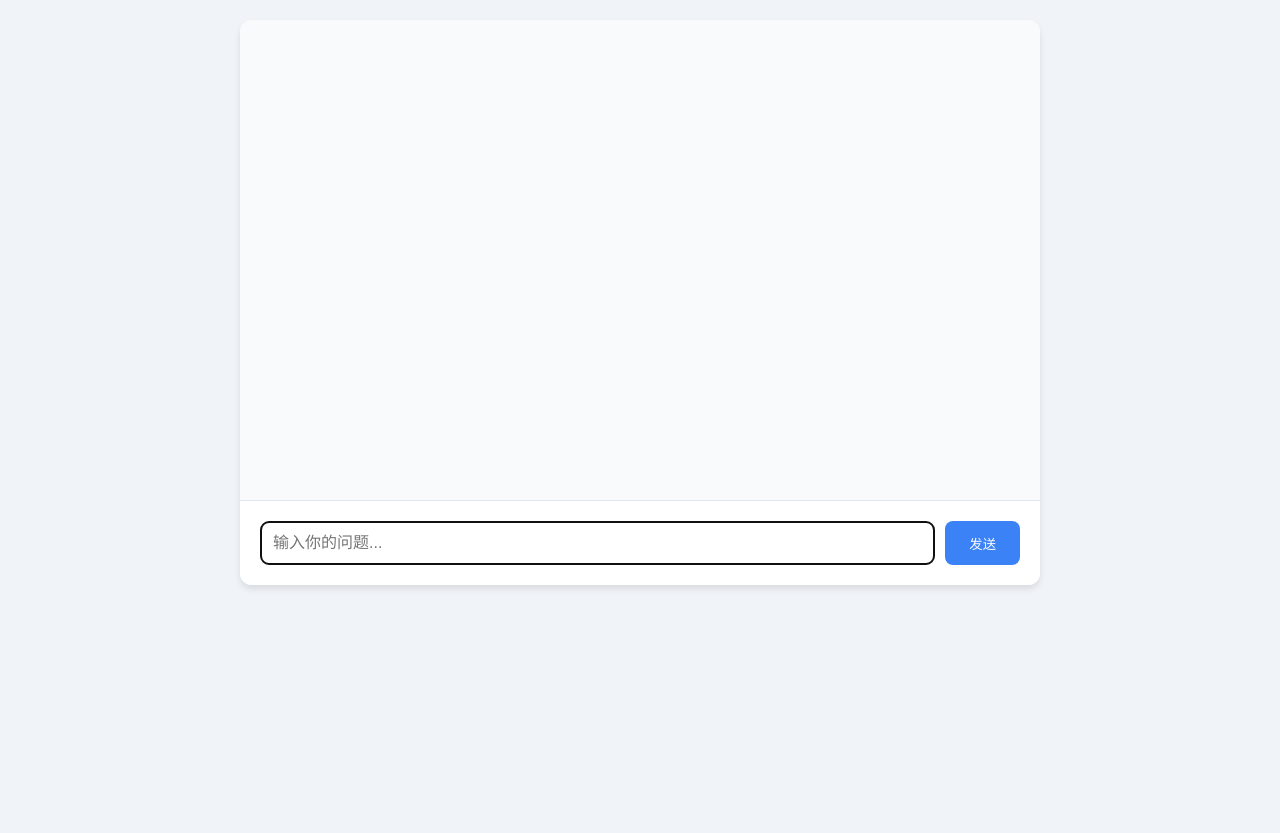
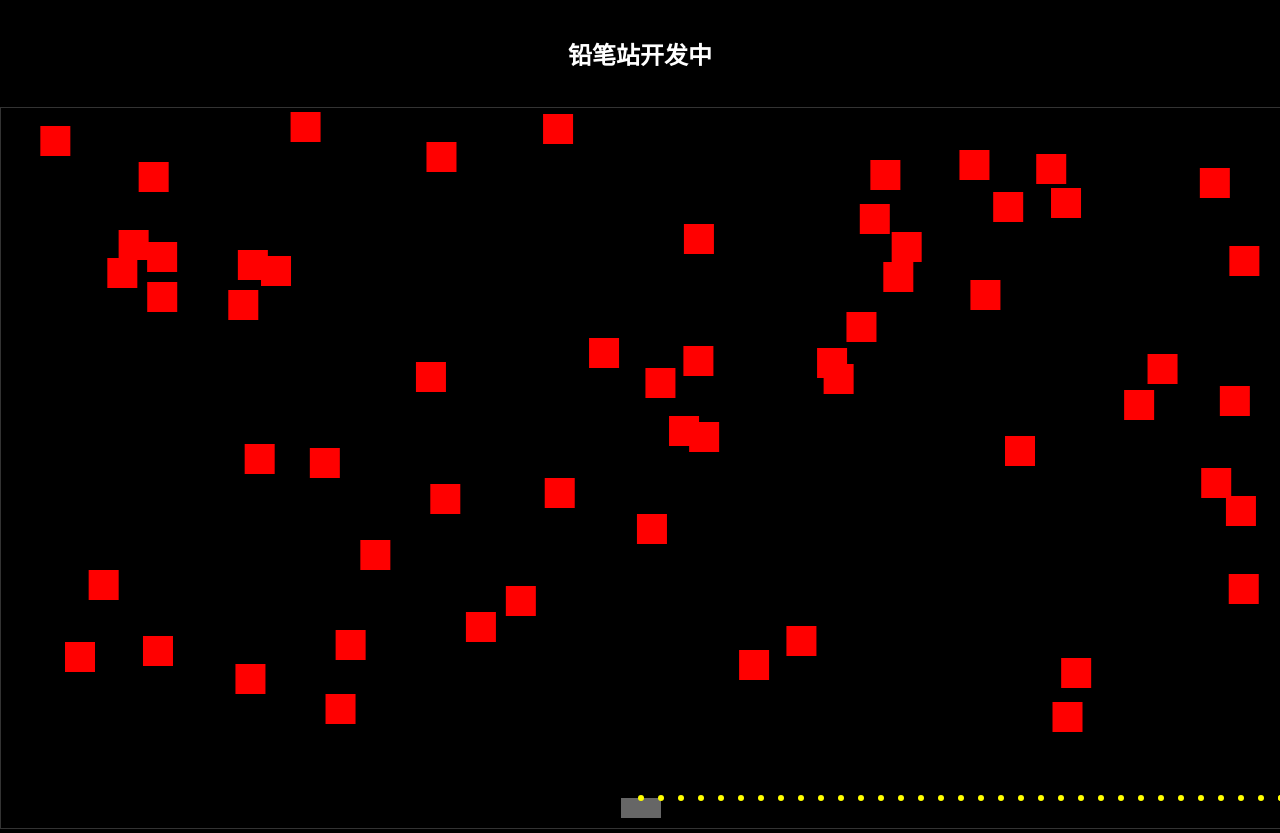
Before and after one commit to asmallpencil/asmallpencil.github.io, a plain HTML site: page index.html in a window 1280 px wide. Before the commit the page ends 800 px from the top, so only its background shows below. Drawn offline with Linux system fonts and the light colour scheme.

Commit message:
Update index.html
网站已修改

```diff
--- a/index.html
+++ b/index.html
@@ -1,179 +1,178 @@
+
 <!DOCTYPE html>
-<html lang="zh-CN">
+<html>
 <head>
-    <meta charset="UTF-8">
-    <meta name="viewport" content="width=device-width, initial-scale=1.0">
-    <title>DeepSeek AI 对话工具</title>
+    <title>铅笔博客:施工中...</title>
     <style>
-        * {
-            box-sizing: border-box;
+        body {
             margin: 0;
-            padding: 0;
+            overflow: hidden;
+            background: #000;
+            touch-action: none;
         }
-
-        body {
-            font-family: -apple-system, BlinkMacSystemFont, 'Segoe UI', Roboto, sans-serif;
-            background: #f0f4f8;
-            min-height: 100vh;
+        #gameTitle {
+            color: white;
+            text-align: center;
             padding: 20px;
+            font-size: 24px;
         }
-
-        .container {
-            max-width: 800px;
-            margin: 0 auto;
-            background: white;
-            border-radius: 12px;
-            box-shadow: 0 4px 6px rgba(0, 0, 0, 0.1);
-            overflow: hidden;
-        }
-
-        .chat-box {
-            height: 60vh;
-            padding: 20px;
-            overflow-y: auto;
-            background: #f8fafc;
-        }
-
-        .message {
-            max-width: 80%;
-            margin-bottom: 15px;
-            padding: 12px 16px;
-            border-radius: 15px;
-            line-height: 1.5;
-            animation: fadeIn 0.3s ease;
-        }
-
-        .user-message {
-            background: #3b82f6;
-            color: white;
-            margin-left: auto;
-            border-bottom-right-radius: 5px;
-        }
-
-        .ai-message {
-            background: #ffffff;
-            border: 1px solid #e2e8f0;
-            margin-right: auto;
-            border-bottom-left-radius: 5px;
-        }
-
-        .input-area {
-            display: flex;
-            padding: 20px;
-            background: white;
-            border-top: 1px solid #e2e8f0;
-        }
-
-        #userInput {
-            flex: 1;
-            padding: 12px;
-            border: 1px solid #e2e8f0;
-            border-radius: 8px;
-            margin-right: 10px;
-            font-size: 16px;
-        }
-
-        #sendBtn {
-            padding: 12px 24px;
-            background: #3b82f6;
-            color: white;
-            border: none;
-            border-radius: 8px;
-            cursor: pointer;
-            transition: background 0.2s;
-        }
-
-        #sendBtn:disabled {
-            background: #94a3b8;
-            cursor: not-allowed;
-        }
-
-        .loading {
-            display: none;
-            text-align: center;
-            padding: 10px;
-            color: #64748b;
-        }
-
-        @keyframes fadeIn {
-            from { opacity: 0; transform: translateY(10px); }
-            to { opacity: 1; transform: translateY(0); }
+        canvas {
+            border: 1px solid #333;
         }
     </style>
 </head>
 <body>
-    <div class="container">
-        <div class="chat-box" id="chatBox"></div>
-        <div class="loading" id="loading">AI 正在思考中...</div>
-        <div class="input-area">
-            <input type="text" id="userInput" placeholder="输入你的问题..." autofocus>
-            <button id="sendBtn" onclick="sendMessage()">发送</button>
-        </div>
-    </div>
+    <h1 id="gameTitle">铅笔站开发中</h1>
+    <canvas id="gameCanvas"></canvas>
 
     <script>
-        const chatBox = document.getElementById('chatBox');
-        const userInput = document.getElementById('userInput');
-        const sendBtn = document.getElementById('sendBtn');
-        const loading = document.getElementById('loading');
+        const canvas = document.getElementById('gameCanvas');
+        const ctx = canvas.getContext('2d');
 
-        // 维护对话历史
-        let messages = [];
+        // 设置画布尺寸
+        function resizeCanvas() {
+            canvas.width = window.innerWidth;
+            canvas.height = window.innerHeight - 80;
+        }
+        resizeCanvas();
+        window.addEventListener('resize', resizeCanvas);
 
-        function appendMessage(role, content) {
-            const messageDiv = document.createElement('div');
-            messageDiv.className = `message ${role}-message`;
-            messageDiv.textContent = content;
-            chatBox.appendChild(messageDiv);
-            chatBox.scrollTop = chatBox.scrollHeight;
+        // 游戏对象
+        const player = {
+            x: canvas.width/2,
+            y: canvas.height - 30,
+            width: 40,
+            height: 20,
+            angle: 0
+        };
+
+        let enemies = [];
+        let bullets = [];
+        let touchX = 0;
+        let isTouching = false;
+
+        // 触摸事件处理
+        canvas.addEventListener('touchstart', (e) => {
+            isTouching = true;
+            touchX = e.touches[0].clientX;
+        });
+
+        canvas.addEventListener('touchmove', (e) => {
+            touchX = e.touches[0].clientX;
+        });
+
+        canvas.addEventListener('touchend', () => {
+            isTouching = false;
+        });
+
+        // 生成敌人
+        function spawnEnemy() {
+            enemies.push({
+                x: Math.random() * (canvas.width - 30),
+                y: 0,
+                width: 30,
+                height: 30,
+                health: 1
+            });
         }
 
-        async function sendMessage() {
-            const content = userInput.value.trim();
-            if (!content) return;
+        // 游戏循环
+        function gameLoop() {
+            ctx.fillStyle = 'black';
+            ctx.fillRect(0, 0, canvas.width, canvas.height);
 
-            // 添加用户消息
-            messages.push({ role: 'user', content });
-            appendMessage('user', content);
+            // 更新玩家角度（改进灵敏度）
+            if(isTouching) {
+                const dx = touchX - player.x;
+                // 修改角度计算公式，使用固定小值提高灵敏度
+                player.angle = Math.atan2(-100, dx); // dy固定为-1
+            }
 
-            // 清空输入框
-            userInput.value = '';
-            sendBtn.disabled = true;
-            loading.style.display = 'block';
+            // 生成敌人
+            if(Math.random() < 0.2) spawnEnemy();
 
-            try {
-                const response = await fetch('https://api.pearktrue.cn/api/deepseek/', {
-                    method: 'POST',
-                    headers: {
-                        'Content-Type': 'application/json'
-                    },
-                    body: JSON.stringify({ messages })
+            // 更新子弹（移除数量限制）
+            bullets.forEach((bullet, index) => {
+                bullet.x += bullet.speed * Math.cos(bullet.angle);
+                bullet.y += bullet.speed * Math.sin(bullet.angle);
+
+                // 子弹边界检测
+                if(bullet.y < 0 || bullet.x < 0 || bullet.x > canvas.width) {
+                    bullets.splice(index, 1);
+                }
+            });
+
+            // 更新敌人
+            enemies.forEach((enemy, index) => {
+                enemy.y += 2;
+
+                // 敌人边界检测
+                if(enemy.y > canvas.height) {
+                    enemies.splice(index, 1);
+                }
+
+                // 碰撞检测
+                bullets.forEach((bullet, bIndex) => {
+                    if(
+                        bullet.x > enemy.x &&
+                        bullet.x < enemy.x + enemy.width &&
+                        bullet.y > enemy.y &&
+                        bullet.y < enemy.y + enemy.height
+                    ) {
+                        enemy.health--;
+                        bullets.splice(bIndex, 1);
+                    }
                 });
 
-                const data = await response.json();
+                if(enemy.health <= 0) {
+                    enemies.splice(index, 1);
+                }
+            });
 
-                if (data.code === 200) {
-                    messages.push({ role: 'assistant', content: data.message });
-                    appendMessage('ai', data.message);
-                } else {
-                    appendMessage('ai', `错误：${data.msg}`);
-                }
-            } catch (error) {
-                appendMessage('ai', `网络错误：${error.message}`);
-            } finally {
-                sendBtn.disabled = false;
-                loading.style.display = 'none';
-                userInput.focus();
+            // 自动射击（无限子弹）
+            bullets.push({
+                x: player.x,
+                y: player.y,
+                speed: 20, // 速度提升到20
+                angle: player.angle
+            });
+
+            // 绘制玩家
+            ctx.fillStyle = '#666';
+            ctx.fillRect(player.x - player.width/2, player.y, player.width, player.height);
+
+            // 绘制瞄准线
+            if(isTouching) {
+                ctx.beginPath();
+                ctx.moveTo(player.x, player.y);
+                ctx.lineTo(
+                    player.x + Math.cos(player.angle) * 1000, // 延长瞄准线
+                    player.y + Math.sin(player.angle) * 1000
+                );
+                ctx.strokeStyle = 'rgba(255,255,255,0.5)'; // 更醒目的瞄准线
+                ctx.lineWidth = 3;
+                ctx.stroke();
             }
+
+            // 绘制子弹
+            ctx.fillStyle = 'yellow';
+            bullets.forEach(bullet => {
+                ctx.beginPath();
+                ctx.arc(bullet.x, bullet.y, 3, 0, Math.PI*2);
+                ctx.fill();
+            });
+
+            // 绘制敌人
+            ctx.fillStyle = 'red';
+            enemies.forEach(enemy => {
+                ctx.fillRect(enemy.x, enemy.y, enemy.width, enemy.height);
+            });
+
+            requestAnimationFrame(gameLoop);
         }
 
-        // 回车发送
-        userInput.addEventListener('keypress', (e) => {
-            if (e.key === 'Enter' && !e.shiftKey) {
-                e.preventDefault();
-                sendMessage();
-            }
-        });
+        // 启动游戏
+        gameLoop();
     </script>
 </body>
-  </html>
+</html>
```
